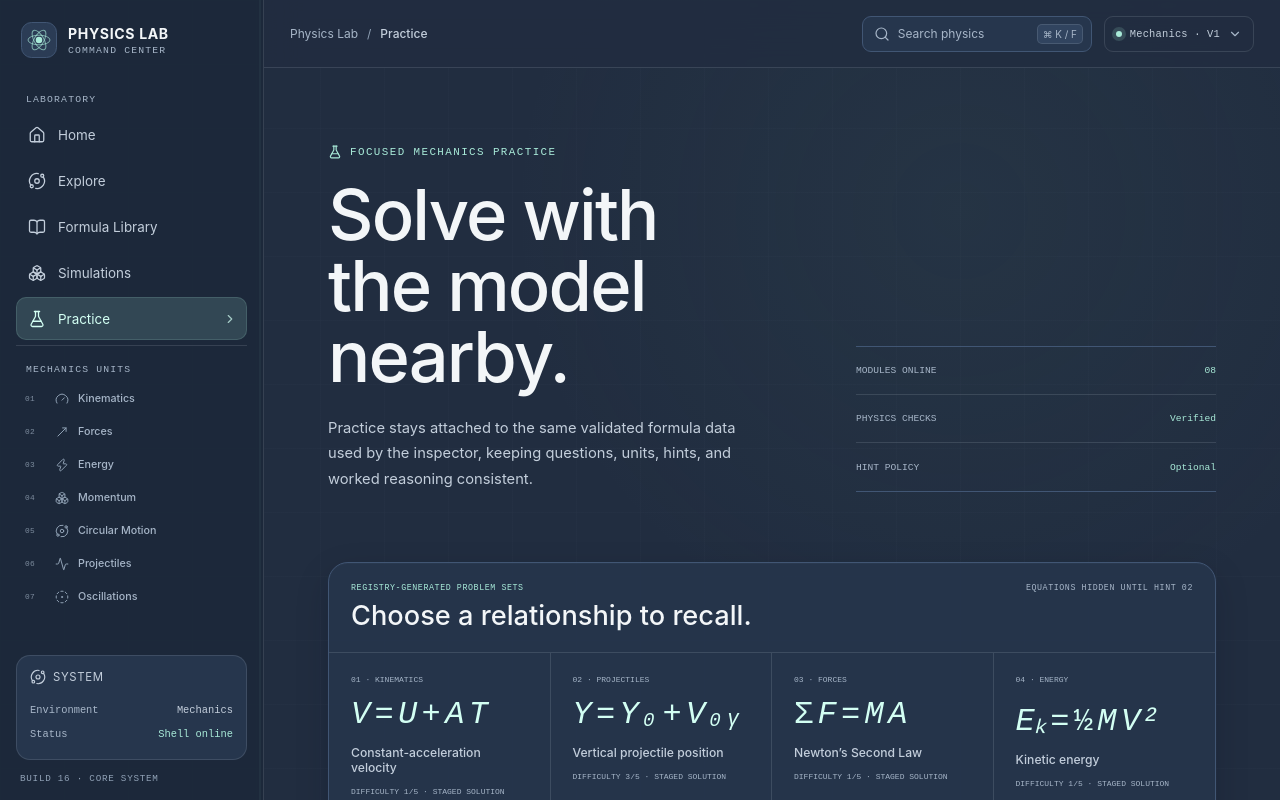
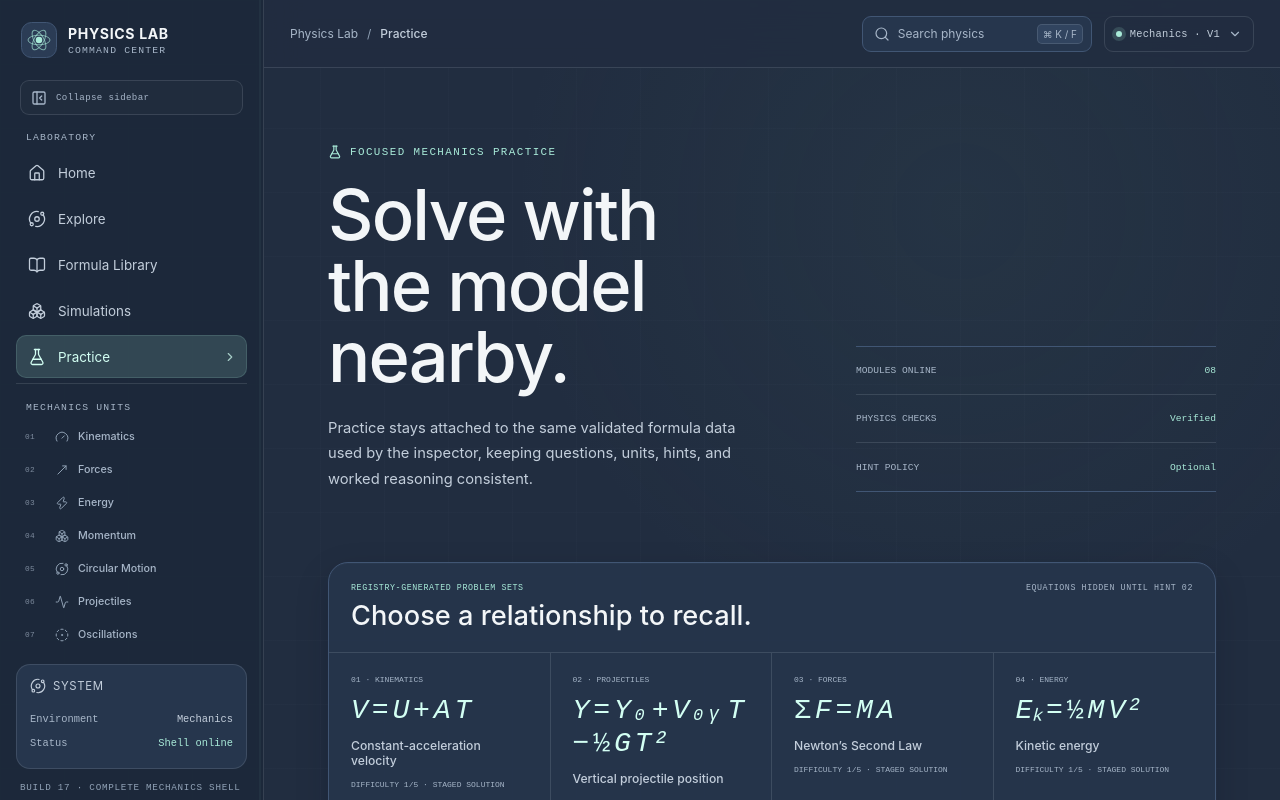
Before and after one commit to vivodrinkfanta/Physics_command_center, a React (Vite) app: page /practice in a window 1280 px wide. Shown: the top 800 px of the page. Built offline with nearby package versions, Linux system fonts and the light colour scheme.

Commit message:
Add collapsible navigation and fluid formulas

```diff
--- a/src/components/layout/AppShell.tsx
+++ b/src/components/layout/AppShell.tsx
@@ -16,9 +16,28 @@ const pageNames: Record<string, string> = {
   '/practice': 'Practice',
 }
 
+const sidebarPreferenceKey = 'physics-lab-sidebar-collapsed'
+
+function readSidebarPreference() {
+  try {
+    return window.localStorage.getItem(sidebarPreferenceKey) === 'true'
+  } catch {
+    return false
+  }
+}
+
+function writeSidebarPreference(collapsed: boolean) {
+  try {
+    window.localStorage.setItem(sidebarPreferenceKey, String(collapsed))
+  } catch {
+    // The layout still works when storage is unavailable; only persistence is skipped.
+  }
+}
+
 export function AppShell() {
   const [isCommandPaletteOpen, setIsCommandPaletteOpen] = useState(false)
   const [isNavigationOpen, setIsNavigationOpen] = useState(false)
+  const [isSidebarCollapsed, setIsSidebarCollapsed] = useState(readSidebarPreference)
   const hasMounted = useRef(false)
   const mobileNavigationCloseRef = useRef<HTMLButtonElement>(null)
   const {
@@ -38,6 +57,14 @@ export function AppShell() {
     pageNames[location.pathname] ??
     selectedFormula?.name ??
     (location.pathname.startsWith('/formulas/') ? 'Formula Inspector' : 'Workspace')
+
+  const toggleSidebar = () => {
+    setIsSidebarCollapsed((current) => {
+      const next = !current
+      writeSidebarPreference(next)
+      return next
+    })
+  }
 
   useEffect(() => {
     setIsNavigationOpen(false)
@@ -64,13 +91,17 @@ export function AppShell() {
   }, [])
 
   return (
-    <div className="app-shell">
+    <div className={`app-shell${isSidebarCollapsed ? ' app-shell--sidebar-collapsed' : ''}`}>
       <a className="skip-link" href="#main-content">
         Skip to content
       </a>
 
-      <aside className="desktop-sidebar" aria-label="Primary navigation">
-        <Sidebar />
+      <aside
+        aria-label="Primary navigation"
+        className="desktop-sidebar"
+        id="desktop-primary-sidebar"
+      >
+        <Sidebar collapsed={isSidebarCollapsed} onToggleCollapsed={toggleSidebar} />
       </aside>
 
       <header className="topbar">
--- a/src/components/layout/Sidebar.tsx
+++ b/src/components/layout/Sidebar.tsx
@@ -5,8 +5,11 @@ import {
   FlaskConical,
   Orbit,
   House,
+  PanelLeftClose,
+  PanelLeftOpen,
 } from 'lucide-react'
 import { NavLink, useLocation } from 'react-router-dom'
+import { useId } from 'react'
 import { LabMark } from '../brand/LabMark'
 import { topicIcons } from '../explore/topicIcons'
 import { findFormulaById } from '../../data/formulas'
@@ -20,7 +23,13 @@ const navigation = [
   { label: 'Practice', path: '/practice', icon: FlaskConical },
 ]
 
-export function Sidebar() {
+interface SidebarProps {
+  collapsed?: boolean
+  onToggleCollapsed?: () => void
+}
+
+export function Sidebar({ collapsed = false, onToggleCollapsed }: SidebarProps) {
+  const systemCardTitleId = useId()
   const location = useLocation()
   const selectedTopicId = new URLSearchParams(location.search).get('topic')
   const selectedFormula = location.pathname.startsWith('/formulas/')
@@ -33,8 +42,13 @@ export function Sidebar() {
     )?.id
 
   return (
-    <div className="sidebar">
-      <NavLink className="brand" to="/" aria-label="Physics Lab workspace">
+    <div className={`sidebar${collapsed ? ' sidebar--collapsed' : ''}`}>
+      <NavLink
+        className="brand"
+        title={collapsed ? 'Physics Lab home' : undefined}
+        to="/"
+        aria-label="Physics Lab workspace"
+      >
         <LabMark />
         <span className="brand__copy">
           <strong>Physics Lab</strong>
@@ -42,14 +56,35 @@ export function Sidebar() {
         </span>
       </NavLink>
 
+      {onToggleCollapsed && (
+        <button
+          aria-controls="desktop-primary-sidebar"
+          aria-label={collapsed ? 'Expand sidebar' : 'Collapse sidebar'}
+          aria-pressed={collapsed}
+          className="sidebar-toggle"
+          onClick={onToggleCollapsed}
+          title={collapsed ? 'Expand sidebar' : 'Collapse sidebar'}
+          type="button"
+        >
+          {collapsed ? (
+            <PanelLeftOpen aria-hidden="true" size={16} />
+          ) : (
+            <PanelLeftClose aria-hidden="true" size={16} />
+          )}
+          <span>{collapsed ? 'Expand' : 'Collapse sidebar'}</span>
+        </button>
+      )}
+
       <nav className="primary-nav" aria-label="Workspace sections">
         <p className="nav-label">Laboratory</p>
         <ul>
           {navigation.map(({ end, icon: Icon, label, path }) => (
             <li key={path}>
               <NavLink
+                aria-label={label}
                 className={({ isActive }) => `nav-item${isActive ? ' nav-item--active' : ''}`}
                 end={end}
+                title={collapsed ? label : undefined}
                 to={path}
               >
                 <Icon aria-hidden="true" size={18} strokeWidth={1.7} />
@@ -71,7 +106,9 @@ export function Sidebar() {
               <li key={topic.id}>
                 <NavLink
                   aria-current={isActive ? 'page' : undefined}
+                  aria-label={`Unit ${topic.sequence}: ${topic.name}`}
                   className={`unit-nav__item${isActive ? ' unit-nav__item--active' : ''}`}
+                  title={collapsed ? `Unit ${topic.sequence}: ${topic.name}` : undefined}
                   to={`/explore?topic=${topic.id}`}
                 >
                   <span>{String(topic.sequence).padStart(2, '0')}</span>
@@ -86,10 +123,10 @@ export function Sidebar() {
 
       <div className="sidebar__spacer" />
 
-      <section className="system-card" aria-labelledby="system-card-title">
+      <section className="system-card" aria-labelledby={systemCardTitleId}>
         <div className="system-card__heading">
           <Orbit aria-hidden="true" size={16} strokeWidth={1.7} />
-          <span id="system-card-title">System</span>
+          <span id={systemCardTitleId}>System</span>
         </div>
         <div className="system-card__reading">
           <span>Environment</span>
@@ -101,7 +138,7 @@ export function Sidebar() {
         </div>
       </section>
 
-      <p className="build-label">Build 16 · Core system</p>
+      <p className="build-label">Build 17 · Complete mechanics shell</p>
     </div>
   )
 }
--- a/src/pages/FormulaInspectorPage.tsx
+++ b/src/pages/FormulaInspectorPage.tsx
@@ -146,6 +146,13 @@ export function FormulaInspectorPage() {
     else next.set('tab', tab)
     setSearchParams(next, { replace: true })
   }
+  const tabHref = (tab: InspectorTabId) => {
+    const next = new URLSearchParams(searchParams)
+    if (tab === 'simulate') next.delete('tab')
+    else next.set('tab', tab)
+    const query = next.toString()
+    return `/formulas/${formula.id}${query ? `?${query}` : ''}`
+  }
   const moveTabFocus = (currentIndex: number, offset: number) => {
     const nextIndex = (currentIndex + offset + inspectorTabs.length) % inspectorTabs.length
     const nextTab = inspectorTabs[nextIndex]
@@ -218,13 +225,12 @@ export function FormulaInspectorPage() {
 
       <nav className="inspector-tabs" aria-label="Formula Inspector modes" role="tablist">
         {inspectorTabs.map(({ icon: Icon, id, label }) => (
-          <button
+          <Link
             aria-controls="formula-inspector-panel"
             aria-selected={activeTab === id}
             className={activeTab === id ? 'is-active' : ''}
             id={`inspector-tab-${id}`}
             key={id}
-            onClick={() => selectTab(id)}
             onKeyDown={(event) => {
               const currentIndex = inspectorTabs.findIndex((tab) => tab.id === id)
               if (event.key === 'ArrowRight') {
@@ -243,11 +249,11 @@ export function FormulaInspectorPage() {
             }}
             role="tab"
             tabIndex={activeTab === id ? 0 : -1}
-            type="button"
+            to={tabHref(id)}
           >
             <Icon aria-hidden="true" size={15} /> {label}
             {id === 'simulate' && hasLiveSimulation && <small>Live</small>}
-          </button>
+          </Link>
         ))}
       </nav>
 
--- a/src/styles/formula-library.css
+++ b/src/styles/formula-library.css
@@ -307,7 +307,7 @@
   display: flex;
   align-items: center;
   min-height: 123px;
-  overflow-x: auto;
+  overflow: hidden;
   border-bottom: 1px solid var(--color-border-soft);
   padding: 25px 22px;
   color: var(--color-accent-strong);
@@ -315,7 +315,11 @@
 }
 
 .formula-card__equation {
-  font-size: clamp(2.1rem, 3.2vw, 3.55rem);
+  flex-wrap: wrap;
+  max-width: 100%;
+  font-size: clamp(1.8rem, 3vw, 3.35rem);
+  line-height: 1.05;
+  white-space: normal;
 }
 
 .formula-card__copy {
--- a/src/styles/global.css
+++ b/src/styles/global.css
@@ -75,6 +75,10 @@ kbd {
   background-size: auto, 64px 64px, 64px 64px;
 }
 
+.app-shell--sidebar-collapsed {
+  --sidebar-width: 84px;
+}
+
 :where(
   .atlas-workspace,
   .formula-card,
@@ -102,6 +106,7 @@ kbd {
   z-index: 20;
   border-right: 1px solid var(--color-border-soft);
   background: var(--color-surface-navigation);
+  transition: width 220ms cubic-bezier(0.2, 0.75, 0.25, 1);
 }
 
 .sidebar {
@@ -123,6 +128,7 @@ kbd {
   gap: 11px;
   padding: 2px 5px 22px;
   text-decoration: none;
+  transition: padding var(--transition-standard);
 }
 
 .lab-mark rect {
@@ -158,6 +164,30 @@ kbd {
   font-size: 0.61rem;
   letter-spacing: 0.12em;
   text-transform: uppercase;
+}
+
+.sidebar-toggle {
+  display: flex;
+  align-items: center;
+  gap: 9px;
+  min-height: 35px;
+  margin: 0 4px 3px;
+  border: 1px solid var(--color-border-soft);
+  border-radius: 9px;
+  background: rgba(255, 255, 255, 0.018);
+  padding: 0 10px;
+  color: var(--color-text-dim);
+  cursor: pointer;
+  font: 0.57rem var(--font-mono);
+  letter-spacing: 0.04em;
+  transition: background var(--transition-fast), border-color var(--transition-fast), color var(--transition-fast);
+}
+
+.sidebar-toggle:hover,
+.sidebar-toggle:focus-visible {
+  border-color: rgba(168, 234, 216, 0.25);
+  background: var(--color-accent-soft);
+  color: var(--color-accent-strong);
 }
 
 .nav-label {
@@ -330,6 +360,66 @@ kbd {
   text-transform: uppercase;
 }
 
+.sidebar--collapsed {
+  padding-inline: 12px;
+}
+
+.sidebar--collapsed .brand {
+  justify-content: center;
+  padding-inline: 0;
+}
+
+.sidebar--collapsed .brand__copy,
+.sidebar--collapsed .nav-label,
+.sidebar--collapsed .nav-item > span,
+.sidebar--collapsed .nav-item__chevron,
+.sidebar--collapsed .unit-nav__item > span,
+.sidebar--collapsed .unit-nav__item > strong,
+.sidebar--collapsed .sidebar-toggle > span,
+.sidebar--collapsed .system-card,
+.sidebar--collapsed .build-label {
+  display: none;
+}
+
+.sidebar--collapsed .sidebar-toggle {
+  justify-content: center;
+  width: 100%;
+  margin-inline: 0;
+  padding: 0;
+}
+
+.sidebar--collapsed .primary-nav {
+  margin-top: 10px;
+}
+
+.sidebar--collapsed .nav-item {
+  display: flex;
+  justify-content: center;
+  min-height: 42px;
+  padding: 0;
+}
+
+.sidebar--collapsed .unit-nav {
+  margin-top: 10px;
+  padding-top: 10px;
+}
+
+.sidebar--collapsed .unit-nav ol {
+  gap: 4px;
+}
+
+.sidebar--collapsed .unit-nav__item {
+  display: flex;
+  justify-content: center;
+  min-height: 34px;
+  padding: 0;
+}
+
+.sidebar--collapsed .unit-nav__item:hover,
+.sidebar--collapsed .unit-nav__item:focus-visible {
+  transform: none;
+}
+
 .topbar {
   position: fixed;
   inset: 0 0 auto var(--sidebar-width);
@@ -342,6 +432,7 @@ kbd {
   background: var(--color-surface-topbar);
   padding: 0 26px;
   backdrop-filter: blur(18px);
+  transition: left 220ms cubic-bezier(0.2, 0.75, 0.25, 1);
 }
 
 .topbar__leading,
@@ -597,6 +688,7 @@ kbd {
   min-height: 100vh;
   margin-left: var(--sidebar-width);
   padding-top: var(--topbar-height);
+  transition: margin-left 220ms cubic-bezier(0.2, 0.75, 0.25, 1);
 }
 
 .route-stage {
--- a/src/styles/module-index.css
+++ b/src/styles/module-index.css
@@ -110,9 +110,12 @@
 }
 
 .module-index__equation .math-expression {
-  overflow-x: auto;
+  flex-wrap: wrap;
+  max-width: 100%;
   color: var(--color-accent-strong);
-  font-size: clamp(2.7rem, 5vw, 5.2rem);
+  font-size: clamp(2.25rem, 4.5vw, 4.6rem);
+  line-height: 1.05;
+  white-space: normal;
 }
 
 .module-index__card-copy {
@@ -290,8 +293,10 @@
 .practice-catalog__grid .math-expression {
   overflow: hidden;
   color: var(--color-accent-strong);
-  font-size: clamp(1.5rem, 2.5vw, 2.4rem);
-  white-space: nowrap;
+  flex-wrap: wrap;
+  font-size: clamp(1.35rem, 2.2vw, 2.15rem);
+  line-height: 1.05;
+  white-space: normal;
 }
 
 .practice-catalog__grid > a > strong {
```
Also changed, not shown: src/styles/formula-inspector.css (+38 -24 lines), 1 other file (tests, documents, lock files or other folders).
